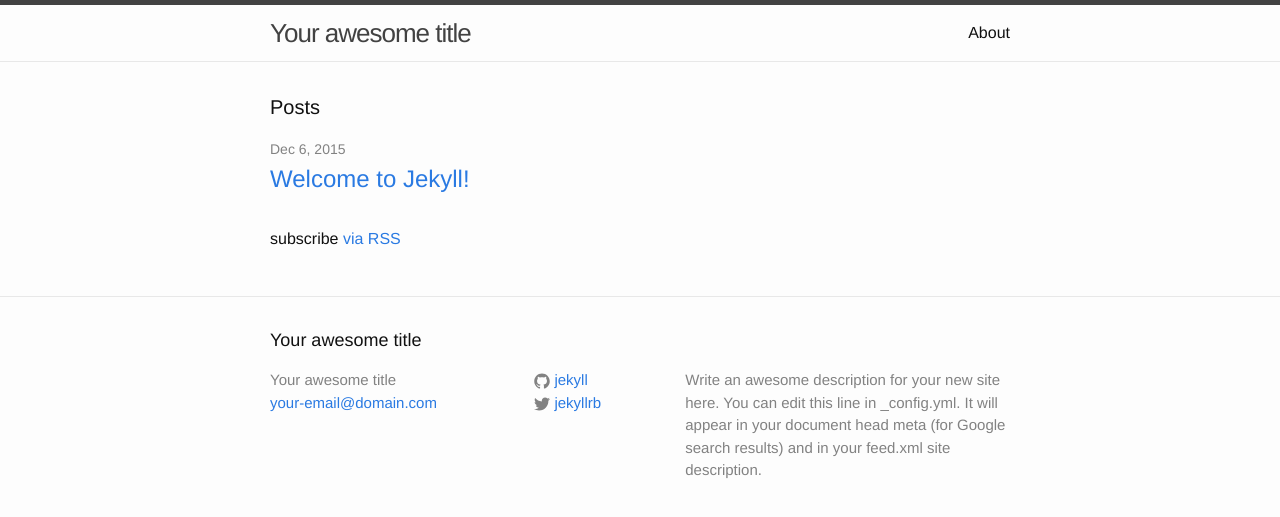
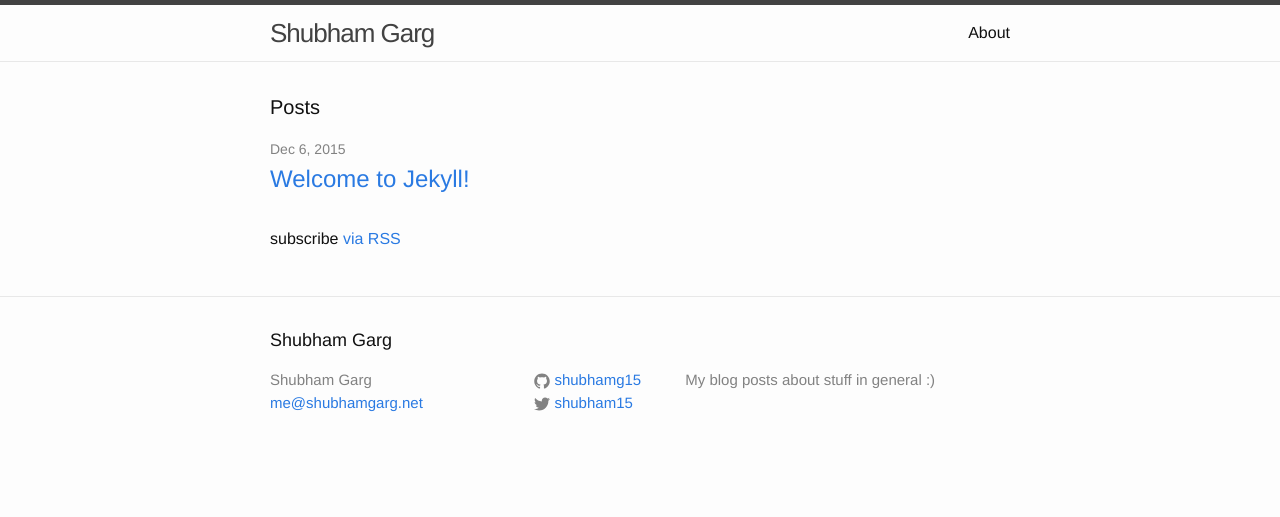
Before and after one commit to shubhamg15/shubhamg15.github.io, a Jekyll site: the page built from index.html, in a window 1280 px wide. Shown: the top 517 px of the page. Built offline with Jekyll 4.4.1, drawn with Linux system fonts in a browser that asks for light colours.

Commit message:
Adding basic info WIP

```diff
--- a/_config.yml
+++ b/_config.yml
@@ -6,16 +6,14 @@
 # 'jekyll serve'. If you change this file, please restart the server process.
 
 # Site settings
-title: Your awesome title
-email: your-email@domain.com
+title: Shubham Garg
+email: me@shubhamgarg.net
 description: > # this means to ignore newlines until "baseurl:"
-  Write an awesome description for your new site here. You can edit this
-  line in _config.yml. It will appear in your document head meta (for
-  Google search results) and in your feed.xml site description.
+  My blog posts about stuff in general :)
 baseurl: "" # the subpath of your site, e.g. /blog
-url: "http://yourdomain.com" # the base hostname & protocol for your site
-twitter_username: jekyllrb
-github_username:  jekyll
+url: "http://shubhamgarg.net" # the base hostname & protocol for your site
+twitter_username: shubham15
+github_username:  shubhamg15
 
 # Build settings
 markdown: kramdown
```
Also changed, not shown: 8 other files.
